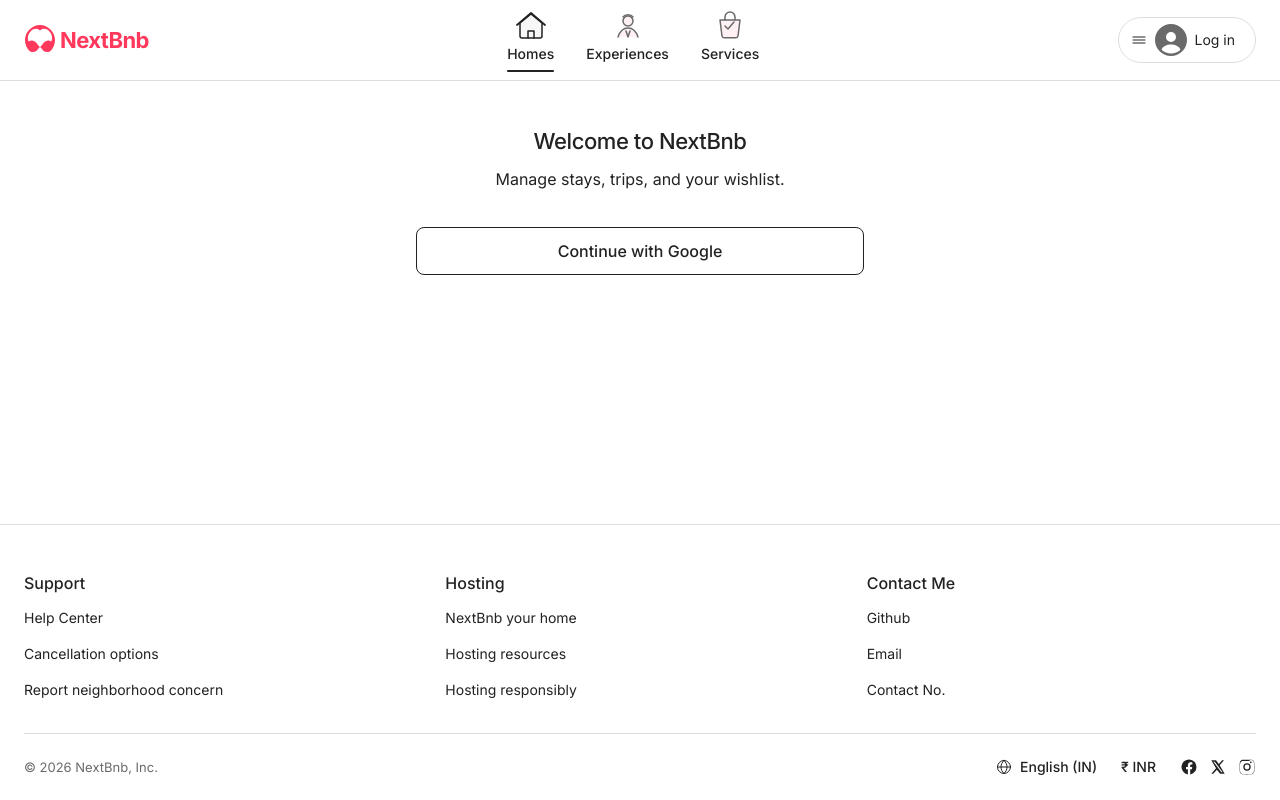
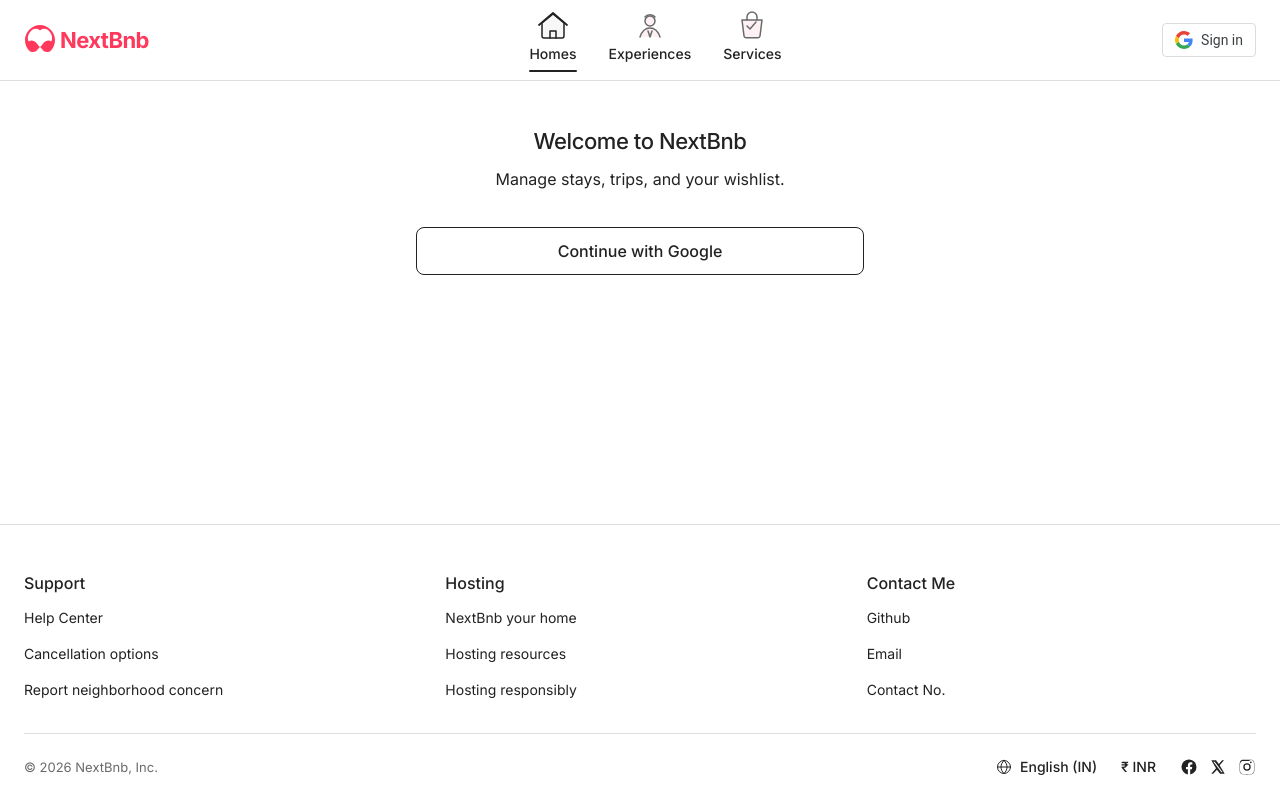
Before and after one commit to SidVaidya2005/NextBnb, a React (Vite) app in the folder frontend/: page /login in a window 1280 px wide. Built offline with nearby package versions, Linux system fonts and the light colour scheme; no server answers.

Commit message:
updated header

```diff
--- a/frontend/src/components/layout/Header.tsx
+++ b/frontend/src/components/layout/Header.tsx
@@ -1,5 +1,6 @@
 import { Link } from "react-router-dom";
 import { useAuth } from "../../context/AuthContext";
+import { googleLoginUrl } from "../../api/auth";
 import { Hamburger, UserCircle } from "../common/Icon";
 import { ProductTabs } from "./ProductTabs";
 
@@ -54,16 +55,40 @@
               </button>
             </div>
           ) : (
-            <Link
-              to="/login"
-              className="flex items-center gap-sm rounded-full border border-hairline px-md py-1.5 hover:shadow-card-soft"
+            <a
+              href={googleLoginUrl()}
+              className="flex items-center gap-2 rounded border px-3 py-1.5 hover:shadow-card-soft transition-shadow bg-surface-canvas"
+              style={{ borderColor: "#dadce0" }}
             >
-              <Hamburger size={16} className="text-ink" />
-              <UserCircle size={32} className="text-ink-muted" />
-              <button type="button" className="t-body-sm pr-2 text-ink">
-                Log in
-              </button>
-            </Link>
+              <svg width="18" height="18" viewBox="0 0 48 48">
+                <path
+                  fill="#EA4335"
+                  d="M24 9.5c3.54 0 6.71 1.22 9.21 3.6l6.85-6.85C35.9 2.38 30.47 0 24 0 14.62 0 6.51 5.38 2.56 13.22l7.98 6.19C12.43 13.72 17.74 9.5 24 9.5z"
+                ></path>
+                <path
+                  fill="#4285F4"
+                  d="M46.98 24.55c0-1.57-.15-3.09-.38-4.55H24v9.02h12.94c-.58 2.96-2.26 5.48-4.78 7.18l7.73 6C44.33 38.02 46.98 31.86 46.98 24.55z"
+                ></path>
+                <path
+                  fill="#FBBC05"
+                  d="M10.53 28.59c-.48-1.45-.76-2.99-.76-4.59s.27-3.14.76-4.59l-7.98-6.19C.92 16.46 0 20.12 0 24c0 3.88.92 7.54 2.56 10.78l7.97-6.19z"
+                ></path>
+                <path
+                  fill="#34A853"
+                  d="M24 48c6.48 0 11.93-2.13 15.89-5.81l-7.73-6c-2.15 1.45-4.92 2.3-8.16 2.3-6.26 0-11.57-4.22-13.47-9.91l-7.98 6.19C6.51 42.62 14.62 48 24 48z"
+                ></path>
+                <path fill="none" d="M0 0h48v48H0z"></path>
+              </svg>
+              <span
+                className="t-body-sm font-medium"
+                style={{
+                  color: "#3c4043",
+                  fontFamily: "Roboto, arial, sans-serif",
+                }}
+              >
+                Sign in
+              </span>
+            </a>
           )}
         </div>
       </div>
```
